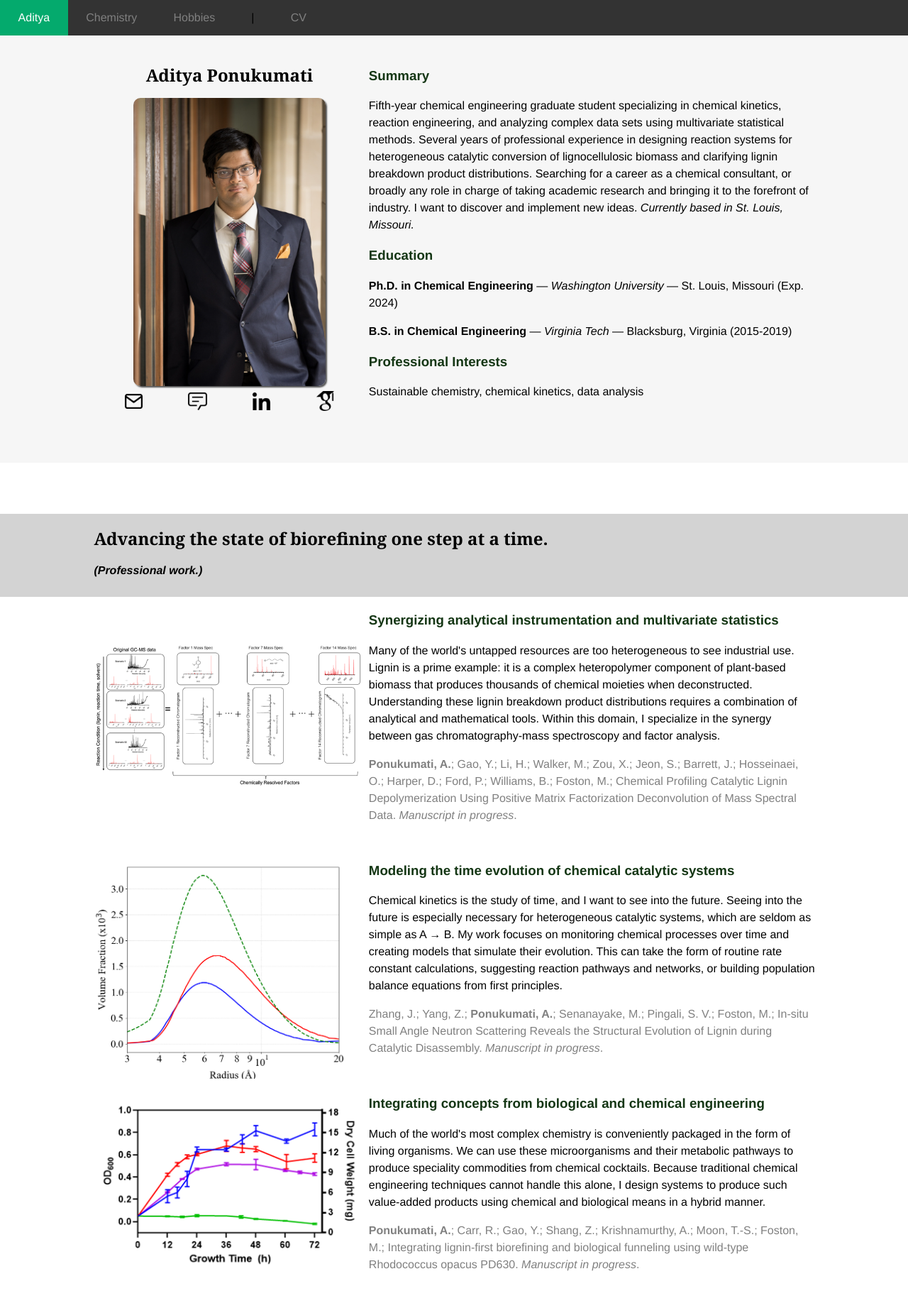
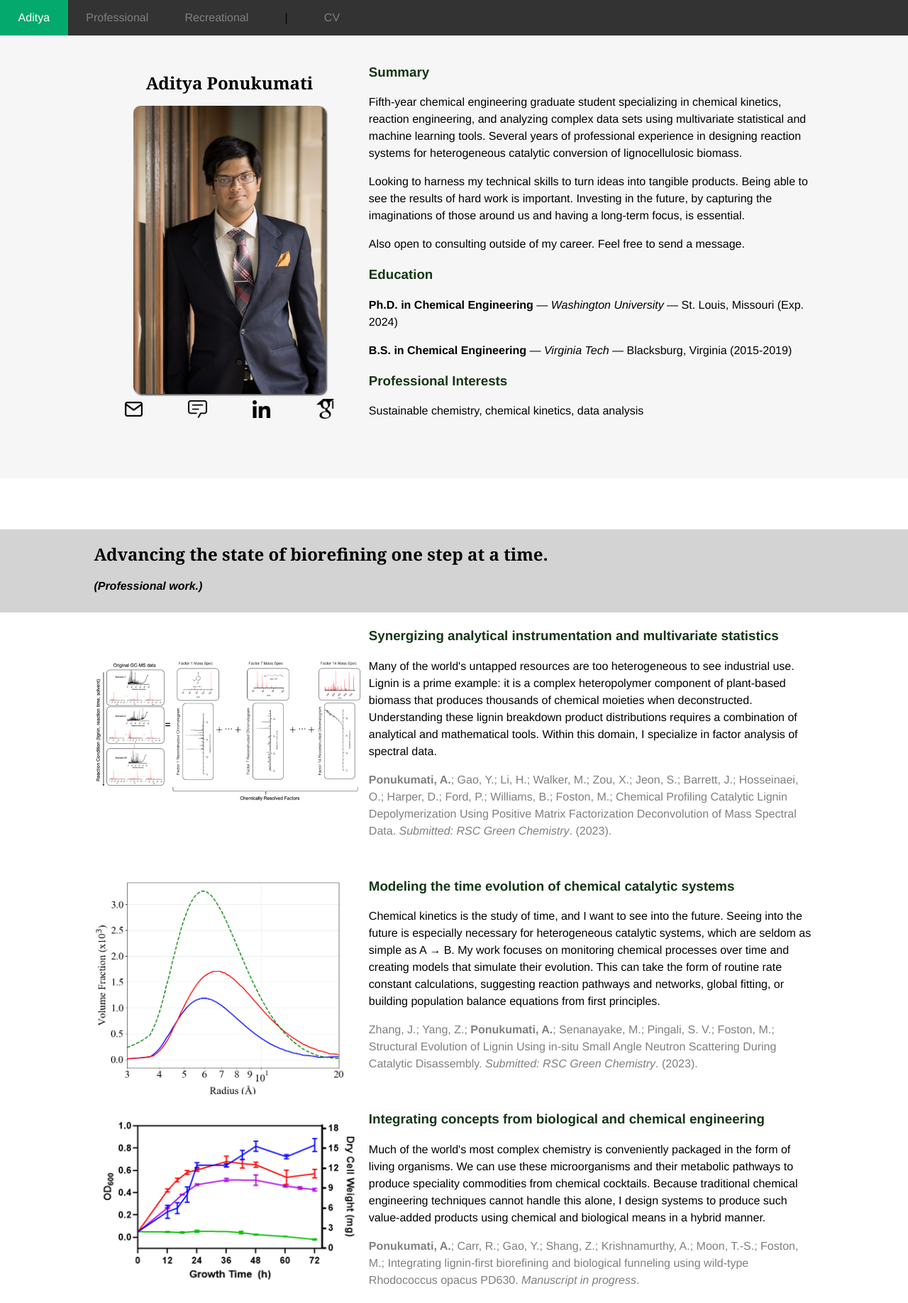
Before and after one commit to asponukum/asponukum.github.io, a plain HTML site: page index.html in a window 1280 px wide. Shown: the top 1836 px of the page at 71% size. Drawn offline with Linux system fonts and the light colour scheme.

Commit message:
september updates

```diff
--- a/index.html
+++ b/index.html
@@ -141,8 +141,8 @@ a:visited {
 <nav>
 <div class="navbar">
   <a class="active" href="#aditya">Aditya</a>
-  <a href="#chemistry">Chemistry</a>
-  <a href="#hobbies">Hobbies</a>
+  <a href="#professional">Professional</a>
+  <a href="#recreational">Recreational</a>
   <a>|</a>
   <a href="Ponukumati_Aditya_CV.pdf">CV</a>
 </div>
@@ -153,7 +153,10 @@ a:visited {
   <table border=0>
   <tr><td width=38%></td></tr>
   <tr><td><table align="center"><tr><td><center><h2 width=100%>Aditya Ponukumati</h2></center><img src="foxreal.png" class="realpic" width=75%></img></td></tr><tr><td><table width=100%><tr align="center"><td width=25%><a href="mailto:aditya.ponukumati@wustl.edu"><img style="border-radius: 0px;" width=25px src="email.png"></img></a></td><td width=25%><a href="tel:+17033091249"><img style="border-radius: 0px;" height=25px src="phone.png"></img></a></td><td width=25%><a href="https://www.linkedin.com/in/asponukum/"><img style="border-radius: 0px;" width=25px src="linkedin.png"></img></a></td><td width=25%><a href="https://scholar.google.com/citations?user=IyDNg2oAAAAJ"><img style="border-radius: 0px;" width=25px src="scholar.png"></img></a></td></tr></table></td></tr></table></td><td><h3>Summary</h3>
-  <p>Fifth-year chemical engineering graduate student specializing in chemical kinetics, reaction engineering, and analyzing complex data sets using multivariate statistical methods. Several years of professional experience in designing reaction systems for heterogeneous catalytic conversion of lignocellulosic biomass and clarifying lignin breakdown product distributions. Searching for a career as a chemical consultant, or broadly any role in charge of taking academic research and bringing it to the forefront of industry. I want to discover and implement new ideas. <i>Currently based in St. Louis, Missouri.</i></p>
+  <p>Fifth-year chemical engineering graduate student specializing in chemical kinetics, reaction engineering, and analyzing complex data sets using multivariate statistical and machine learning tools. Several years of professional experience in designing reaction systems for heterogeneous catalytic conversion of lignocellulosic biomass.</p>
+  <p>Looking to harness my technical skills to turn ideas into tangible products. Being able to see the results of hard work is important. Investing in the future, by capturing the imaginations of those around us and having a long-term focus, is essential.</p>
+
+  <p>Also open to consulting outside of my career. Feel free to send a message.</p>
   <h3>Education</h3>
   <p><b>Ph.D. in Chemical Engineering</b> &mdash; <i>Washington University</i> &mdash; St. Louis, Missouri (Exp. 2024)</p>
   <p><b>B.S. in Chemical Engineering</b> &mdash; <i>Virginia Tech</i> &mdash; Blacksburg, Virginia (2015-2019)</p>
@@ -162,28 +165,28 @@ a:visited {
   </td></tr></table>
   </div></div>
 
-  <section id="chemistry"><br><br><br></section>
+  <section id="professional"><br><br><br></section>
   <table style="background-color: lightgray;" width=100%>
   <tr><td width=10%></td><td><h2>Advancing the state of biorefining one step at a time.</h2><h4><i>(Professional work.)</i></h4></td></tr></table>
   <div class="maindoc">
   <table>
   <tr><td class="mainpicture"><img src="pmf.png" width=100%></img></td><td>
   <h3>Synergizing analytical instrumentation and multivariate statistics</h3>
-  <p>Many of the world's untapped resources are too heterogeneous to see industrial use. Lignin is a prime example: it is a complex heteropolymer component of plant-based biomass that produces thousands of chemical moieties when deconstructed. Understanding these lignin breakdown product distributions requires a combination of analytical and mathematical tools. Within this domain, I specialize in the synergy between gas chromatography-mass spectroscopy and factor analysis.</p>
-  <p class="product"><b>Ponukumati, A.</b>; Gao, Y.; Li, H.; Walker, M.; Zou, X.; Jeon, S.; Barrett, J.; Hosseinaei, O.; Harper, D.; Ford, P.; Williams, B.; Foston, M.; Chemical Profiling Catalytic Lignin Depolymerization Using Positive Matrix Factorization Deconvolution of Mass Spectral Data. <i>Manuscript in progress</i>.</p> </td></tr>
+  <p>Many of the world's untapped resources are too heterogeneous to see industrial use. Lignin is a prime example: it is a complex heteropolymer component of plant-based biomass that produces thousands of chemical moieties when deconstructed. Understanding these lignin breakdown product distributions requires a combination of analytical and mathematical tools. Within this domain, I specialize in factor analysis of spectral data.</p>
+  <p class="product"><b>Ponukumati, A.</b>; Gao, Y.; Li, H.; Walker, M.; Zou, X.; Jeon, S.; Barrett, J.; Hosseinaei, O.; Harper, D.; Ford, P.; Williams, B.; Foston, M.; Chemical Profiling Catalytic Lignin Depolymerization Using Positive Matrix Factorization Deconvolution of Mass Spectral Data. <i>Submitted: RSC Green Chemistry</i>. (2023).</p> </td></tr>
   <tr><td><img src="pbe.png" width=100%></img></td><td>
   <h3>Modeling the time evolution of chemical catalytic systems</h3>
-  <p>Chemical kinetics is the study of time, and I want to see into the future. Seeing into the future is especially necessary for heterogeneous catalytic systems, which are seldom as simple as A &rarr; B. My work focuses on monitoring chemical processes over time and creating models that simulate their evolution. This can take the form of routine rate constant calculations, suggesting reaction pathways and networks, or building population balance equations from first principles.</p>
-  <p class="product">Zhang, J.; Yang, Z.; <b>Ponukumati, A.</b>; Senanayake, M.; Pingali, S. V.; Foston, M.; In-situ Small Angle Neutron Scattering Reveals the Structural Evolution of Lignin during Catalytic Disassembly. <i>Manuscript in progress</i>.</p></td></tr>
+  <p>Chemical kinetics is the study of time, and I want to see into the future. Seeing into the future is especially necessary for heterogeneous catalytic systems, which are seldom as simple as A &rarr; B. My work focuses on monitoring chemical processes over time and creating models that simulate their evolution. This can take the form of routine rate constant calculations, suggesting reaction pathways and networks, global fitting, or building population balance equations from first principles.</p>
+  <p class="product">Zhang, J.; Yang, Z.; <b>Ponukumati, A.</b>; Senanayake, M.; Pingali, S. V.; Foston, M.;  Structural Evolution of Lignin Using in-situ Small Angle Neutron Scattering During Catalytic Disassembly. <i>Submitted: RSC Green Chemistry</i>. (2023).</p></td></tr>
   <tr><td><img src="lbp.png" width=100%></img></td><td>
   <h3>Integrating concepts from biological and chemical engineering</h3>
   <p>Much of the world's most complex chemistry is conveniently packaged in the form of living organisms. We can use these microorganisms and their metabolic pathways to produce speciality commodities from chemical cocktails. Because traditional chemical engineering techniques cannot handle this alone, I design systems to produce such value-added products using chemical and biological means in a hybrid manner.</p>
   <p class="product"><b>Ponukumati, A.</b>; Carr, R.; Gao, Y.; Shang, Z.; Krishnamurthy, A.; Moon, T.-S.; Foston, M.; Integrating lignin-first biorefining and biological funneling using wild-type Rhodococcus opacus PD630. <i>Manuscript in progress</i>.</p>
   </td></tr></table></div>
 
-  <section id="hobbies"><br><br><br></section>
+  <section id="recreational"><br><br><br></section>
   <table style="background-color: lightgray;" width=100%>
-  <tr><td width=10%></td><td><h2>Making a social impact outside the laboratory.</h2><h4><i>(Less professional work.)</i></h4></td></tr></table>
+  <tr><td width=10%></td><td><h2>Making a social impact outside the laboratory.</h2><h4><i>(Recreational work.)</i></h4></td></tr></table>
   <div class="maindoc">
   <table><tr><td class="mainpicture"><img src="cheatdetection.png" width=85%></img></td><td>
   <h3>Applying trends in human decision-making to online cheat detection</h3>
@@ -192,13 +195,13 @@ a:visited {
   </td></tr>
   <tr><td><img class="realpic" src="foxchess.PNG" width=50%></img></td><td>
   <h3>Competing in regional and national chess tournaments</h3>
-  <p>I'm very competitive and enjoy winning, so competitive chess is a reasonable hobby. I regularly compete in chess tournaments and turn a positive but insignificant profit every year. Occassionally, my results are good enough at big enough tournaments that they're worth bragging about. In previous years I've also been a chess coach for up-and-coming juniors in the northern Virginia area because teaching is rewarding.</p>
+  <p>I'm very competitive and enjoy winning, so competitive chess is a reasonable hobby. I regularly compete in chess tournaments and turn a positive but insignificant profit every year. Occassionally, my results are good enough at big enough tournaments that they're worth bragging about. In previous years I've also been a chess coach for up-and-coming juniors in the northern Virginia area.</p>
   <p class="product">3rd Place, Mid-America Open &mdash; Clayton, Missouri (2022).</p>
   <p class="product">1st Place, Northern Virginia Open &mdash; Dulles, Virginia (2023).</p>
   </td></tr>
   <tr><td><img src="sa.png" width=100%></img></td><td>
   <h3>Finding opportunities in the global small value stock universe</h3>
-  <p>Small stocks, on average, have higher expected returns than large stocks. This is largely, but not entirely, due to small stocks being riskier than large stocks. Lack of coverage and unfamiliarity biases are partly to blame. Still, even small stocks with proper coverage and notoriety are illiquid and have capacity constraints, which make them generally unsuitable for institutional ownership. The risks of small stocks are more heterogeneous than those of large stocks, which begets a greater marginal benefit to index-like diverisification. More than that, I believe that investing in small companies, with promising but untapped ideas, has a much larger social footprint than investing in any other securities. Such firms tend to be in the energy and materials sectors, including many chemical firms.</p>
+  <p>Small stocks, on average, have higher expected returns than large stocks. This is largely, but not entirely, due to small stocks being riskier than large stocks. Lack of coverage and unfamiliarity biases are partly to blame, but ultimately companies are priced on fundamental bases. Taking risks is essential &mdash; I believe that investing in burgeoning small companies, with relatively poor fundamentals but promising ideas, has a much larger social footprint than investing in any other securities. Such firms tend to be in the energy and materials sectors, including many chemical firms.</p>
   <p class="product">FM Research on <a href="https://seekingalpha.com/author/fm-research">Seeking Alpha</a> (2022-Present)</p> </td></tr></table>
   </div>
 </div>
```
Also changed, not shown: 1 other file.
